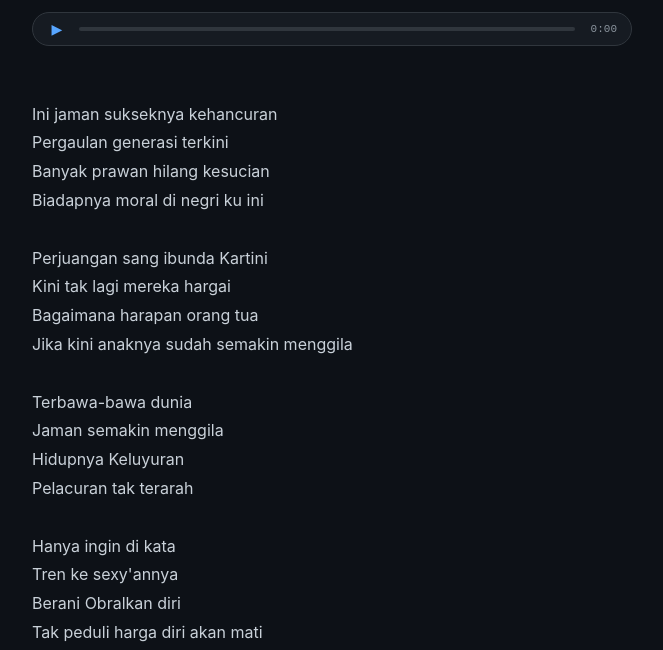
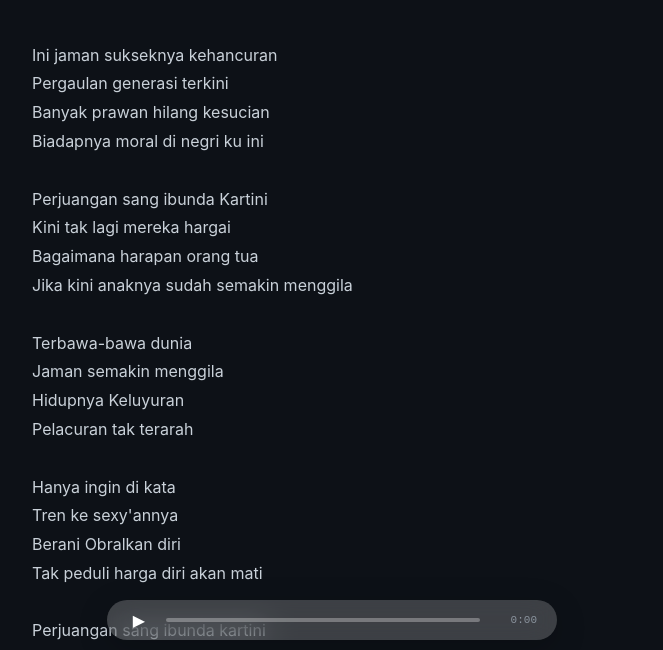
Before and after one commit to IbraDesi/Koleksi-Lirik-Lagu, a plain HTML site: page lirik/lagu-pertama.html in a window 1280 px wide. Shown: the part 140-790 px from the top of the page, without its empty margins (308-971 px from the left). Drawn offline with Linux system fonts and the light colour scheme.

Commit message:
Redesign audio player to be slim and floating

```diff
--- a/lirik/lagu-pertama.html
+++ b/lirik/lagu-pertama.html
@@ -45,29 +45,74 @@
             word-wrap: break-word;
         }
 
-        /* DESAIN AUDIO PLAYER SLIM KUSTOM */
+        /* ==========================================
+           DESAIN AUDIO PLAYER BARU: SLIM & FLOATING
+           ========================================== */
         .audio-player-slim {
-            display: flex;
-            align-items: center;
-            background: #161b22;
-            border: 1px solid #30363d;
-            padding: 8px 14px;
-            border-radius: 20px;
-            margin-top: 15px;
-            margin-bottom: 25px;
-            width: 100%;
-            box-sizing: border-box;
+            position: fixed;
+            bottom: 20px;
+            left: 50%;
+            transform: translateX(-50%);
+            width: 85%;
+            max-width: 450px;
+            background: rgba(255, 255, 255, 0.2) !important; /* Warna bar agak terang transparan sesuai foto */
+            backdrop-filter: blur(15px);
+            -webkit-backdrop-filter: blur(15px);
+            border-radius: 30px !important; /* Sudut membulat penuh kapsul */
+            padding: 8px 20px !important; /* Tipis ramping */
+            display: flex !important;
+            align-items: center !important;
+            gap: 15px !important;
+            box-shadow: 0 8px 32px rgba(0, 0, 0, 0.2);
+            z-index: 9999 !important;
+            box-sizing: border-box !important;
         }
+
+        /* TOMBOL PLAY (SEGITIGA PUTIH TANPA KOTAK) */
         .btn-play {
-            background: none;
-            border: none;
-            color: #58a6ff;
-            font-size: 14px;
+            background: transparent !important; /* Hapus kotak putih total */
+            border: none !important;
+            color: #ffffff !important; /* Segitiga warna putih bersih */
+            font-size: 16px !important;
             cursor: pointer;
-            padding: 0;
-            margin-right: 12px;
-            width: 20px;
-            outline: none;
+            display: flex !important;
+            align-items: center !important;
+            justify-content: center !important;
+            padding: 0 !important;
+            width: 24px !important;
+            height: 24px !important;
+            outline: none !important;
+            box-shadow: none !important;
+        }
+
+        /* JALUR TRACK MUSIK (PROGRESS BAR) */
+        .progress-container {
+            flex-grow: 1;
+            height: 4px !important; /* Sangat tipis sesuai foto */
+            background: rgba(255, 255, 255, 0.3) !important;
+            border-radius: 2px !important;
+            position: relative;
+            cursor: pointer;
+        }
+
+        /* WARNA JALUR YANG SUDAH BERJALAN */
+        .progress-bar {
+            height: 100% !important;
+            background: #ffffff !important; /* Warna putih mengikuti jalurnya */
+            border-radius: 2px !important;
+            width: 0%;
+            position: absolute;
+            left: 0;
+            top: 0;
+        }
+
+        /* TEKS WAKTU (DURASI) */
+        .waktu {
+            color: #ffffff !important; /* Angka durasi warna putih */
+            font-size: 12px !important;
+            font-family: monospace;
+            min-width: 30px;
+            text-align: right;
         }
         .progress-container {
             flex-grow: 1;
```
